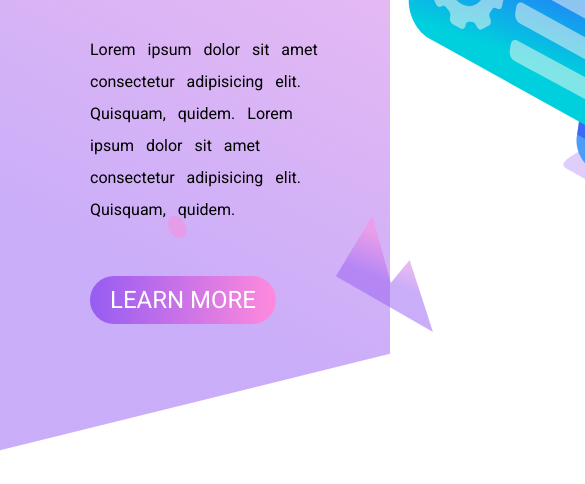
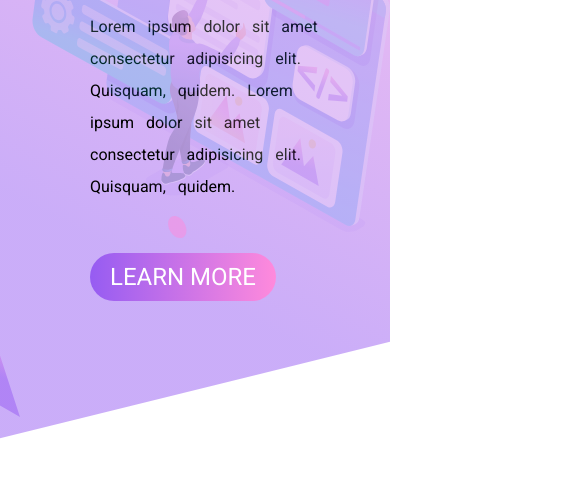
Before and after one commit to Muskan-creator/Web-Designing-Homepage, a website: page index.html in a window 390 px wide. Shown: the part 460-944 px from the top of the page, 585 px wide, since content can reach past the window. Drawn offline with Linux system fonts and the light colour scheme.

Commit message:
Mobile responsive

```diff
--- a/css/index.css
+++ b/css/index.css
@@ -18,7 +18,6 @@ body {
 nav {
   display: flex;
   flex-direction: row;
-
   justify-content: space-between;
   margin-top: 10px;
 }
@@ -95,3 +94,30 @@ nav img {
   top: 80%;
   left: 43%;
 }
+@media  screen and (max-width:1024px) {
+  .intro{
+    position:absolute;
+    top:10%;
+    left:0%;
+    width:100vw;
+    opacity: 0.2;
+  }
+  .vector-img{
+
+    left:-20%;
+    position: absolute;
+    top:90%;
+  }
+  body{
+
+    background-position: right;
+
+ width:100%;
+
+  }
+  .nav-items{
+    display: none;
+  }
+
+
+}
```
